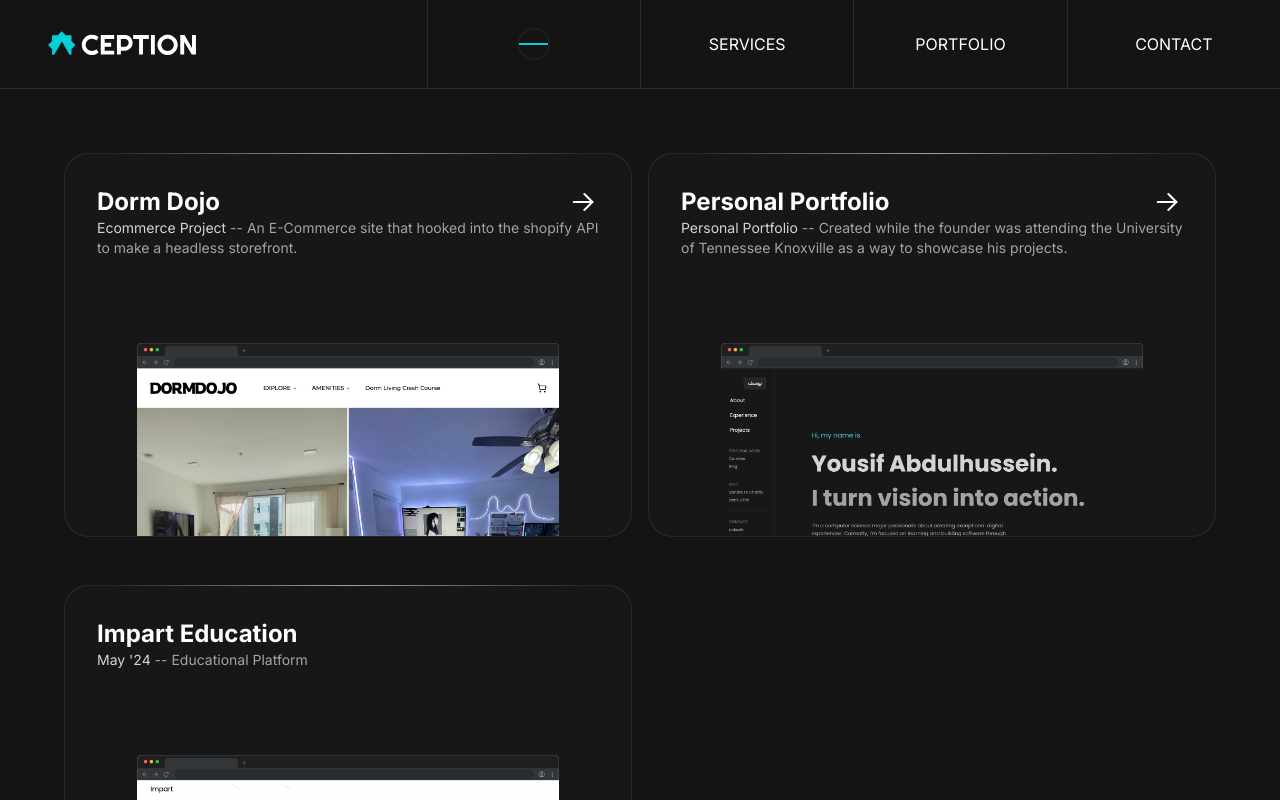
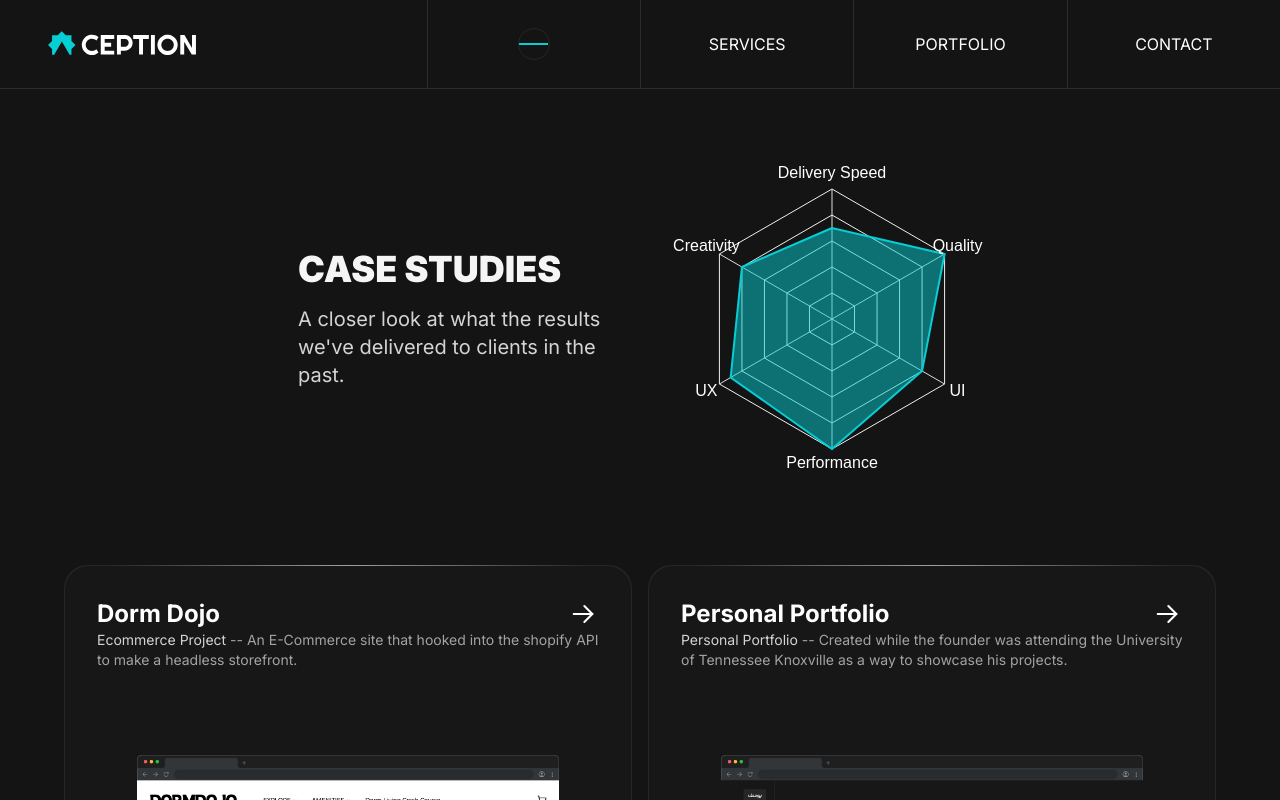
Before and after one commit to Yaucrates/ceptionlabs, a SvelteKit app: page /portfolio in a window 1280 px wide. Shown: the top 800 px of the page. Built offline with nearby package versions, Linux system fonts and the light colour scheme.

Commit message:
Case Studies

```diff
--- /dev/null
+++ b/src/lib/Components/CaseStudyChart.svelte
@@ -0,0 +1,101 @@
+<script lang="ts">
+    import { onMount } from 'svelte';
+
+    // Sample data for six axes
+    let data = [70, 80, 90, 100, 80, 100];
+    let labels = ['Delivery Speed', 'Creativity', 'UX', 'Performance', 'UI', 'Quality'];
+
+    // Animated data starts from zeros
+    let animatedData = [0, 0, 0, 0, 0, 0];
+
+    const maxValue = 100; // Maximum value for scaling
+    const size = 300; // SVG size
+    const center = size / 2;
+    const radius = center - 20; // Radius of the chart
+
+    // Function to calculate polygon points based on data values
+    function calculatePoints(values: number[]) {
+    return values
+        .map((value: number, i: number) => {
+            const angle = Math.PI / 2 + (2 * Math.PI * i) / values.length;
+            const r = (value / maxValue) * radius;
+            const x = center + r * Math.cos(angle);
+            const y = center - r * Math.sin(angle);
+            return `${x},${y}`;
+        })
+        .join(' ');
+    }
+
+    // Animation function to interpolate data values
+    onMount(() => {
+        const duration = 1000; // Animation duration in milliseconds
+        let startTime: number | null = null;
+
+        function animate(time: number) {
+            if (!startTime) startTime = time;
+            let progress = (time - startTime) / duration;
+            if (progress > 1) progress = 1;
+
+            animatedData = data.map((value) => value * progress);
+
+            if (progress < 1) {
+            requestAnimationFrame(animate);
+            }
+        }
+
+        requestAnimationFrame(animate);
+    });
+</script>
+
+<style>
+    svg {
+        overflow: visible;
+    }
+
+    text {
+        font-family: sans-serif;
+        fill: #fff;
+    }
+</style>
+
+<svg width="{size}" height="{size}">
+    <!-- Draw axes -->
+    {#each Array(6) as _, i}
+        <line
+            x1="{center}"
+            y1="{center}"
+            x2="{center + radius * Math.cos(Math.PI / 2 + (2 * Math.PI * i) / 6)}"
+            y2="{center - radius * Math.sin(Math.PI / 2 + (2 * Math.PI * i) / 6)}"
+            stroke="#ddd"
+        />
+    {/each}
+
+    <!-- Draw concentric polygons for grid lines -->
+    {#each [0.2, 0.4, 0.6, 0.8, 1] as fraction}
+        <polygon
+            points="{calculatePoints(Array(6).fill(maxValue * fraction))}"
+            fill="none"
+            stroke="#eee"
+        />
+    {/each}
+
+    <!-- Draw animated data polygon -->
+    <polygon
+        points="{calculatePoints(animatedData)}"
+        fill="rgba(6, 206, 212, 0.5)"
+        stroke="#06CED4"
+        stroke-width="2"
+    />
+
+    <!-- Draw labels -->
+    {#each labels as label, i}
+        <text
+            x="{center + (radius + 15) * Math.cos(Math.PI / 2 + (2 * Math.PI * i) / 6)}"
+            y="{center - (radius + 15) * Math.sin(Math.PI / 2 + (2 * Math.PI * i) / 6)}"
+            text-anchor="middle"
+            alignment-baseline="middle"
+        >
+            {label}
+        </text>
+    {/each}
+</svg>
--- a/src/routes/portfolio/+page.svelte
+++ b/src/routes/portfolio/+page.svelte
@@ -1,4 +1,5 @@
 <script>
+    import CaseStudyChart from "$lib/Components/CaseStudyChart.svelte";
     import ProjectCard from "$lib/Components/ProjectCard.svelte";
 
     let projects = [
@@ -25,7 +26,15 @@
     ]
 </script>
 
-<div class="w-full px-16 py-16 gap-x-4 gap-y-12 grid grid-cols-1 lg:grid-cols-2">
+<div class="flex flex-col">
+    <div class="pb-8 pt-20 gap-16 flex justify-center items-center">
+        <div class="w-1/4 gap-4 flex flex-col">
+            <h1 class="text-neutral-100 text-4xl uppercase font-black">Case Studies</h1>
+            <p class="text-neutral-300 text-xl">A closer look at what the results we've delivered to clients in the past.</p>
+        </div>
+        <CaseStudyChart />
+    </div>
+    <div class="px-16 py-16 gap-x-4 gap-y-12 grid grid-cols-1 lg:grid-cols-2">
         {#each projects as project}
             <div class="w-full flex justify-center items-center">
                 <ProjectCard
@@ -38,3 +47,4 @@
             </div>
         {/each}
     </div>
+</div>
```
Also changed, not shown: static/analytics.avif (added). Lines whose indentation alone changed are shown as unchanged.
